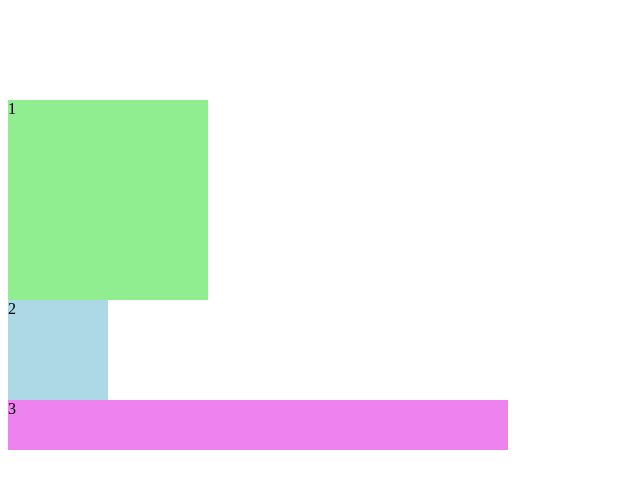
After one commit to saalsabl/dasarWeb, a PHP site: page / in a window 1280 px wide. The commit adds this page. Shown: the top 489 px of the page, without its empty margins (0-640 px from the left). Run offline with PHP 8.4, Linux system fonts and the light colour scheme.

Commit message:
Praktikum  16 Soal 25

```diff
--- /dev/null
+++ b/index.html
@@ -0,0 +1,12 @@
+<!DOCTYPE html>
+<html>
+<head>
+    <title>Latihan Margin</title>
+    <link rel ="stylesheet" type="text/css" href="style.css">
+</head>
+<body>
+    <div class="satu">1</div>
+    <div class="dua">2</div>
+    <div class="tiga">3</div>
+</body>
+</html>
--- a/style.css
+++ b/style.css
@@ -1,26 +1,18 @@
-h2{
-    color: orange;
-    font-family: Trebuchet MS;
-    text-align: center;
+.satu {
+    width: 200px;
+    height: 200px;
+    background-color: lightgreen;
+    margin-top: 100px;
 }
 
-.kotak{
-    padding: 50px;
+.dua {
     width: 100px;
-    color: #fff;
-    margin: 10px;
-    background: orange;
+    height: 100px;
+    background-color: lightblue;
 }
 
-#kotak{
-    width: 400px;
-    color: #fff;
-    background: blue;
-    padding: 50px;
+.tiga {
+    width: 500px;
+    height: 50px;
+    background-color: violet;
 }
-
-body{
-    background: url('img/tree1.jpg'), url('img/field1.jpg');
-    background-repeat: no-repeat, repeat;
-    color: white;
-}
```
Also changed, not shown: style1.css (added, +26 -0 lines).
